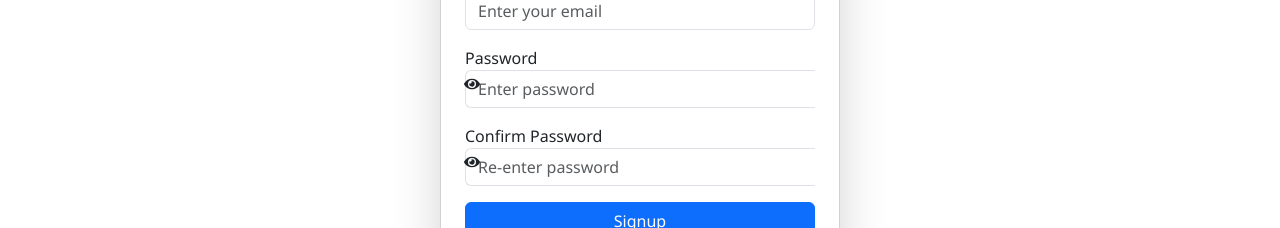
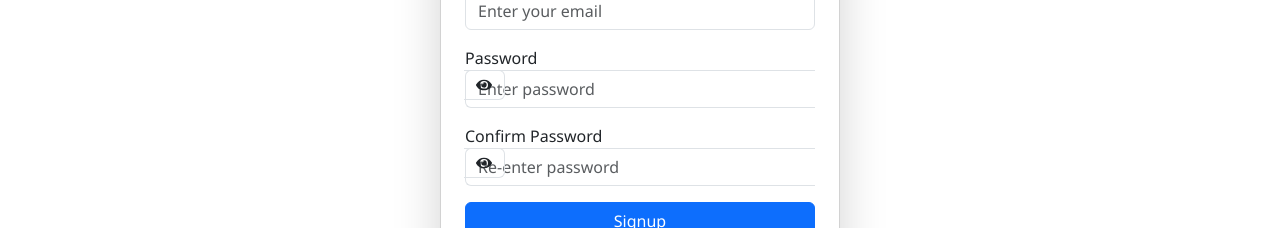
Before and after one commit to a-j-a-y-c-p/TripMitra, a React (Vite) app in the folder frontend/tripMitra-react/: page /signup in a window 1280 px wide. Shown: the part 420-648 px from the top of the page. Built offline with nearby package versions, Linux system fonts and the light colour scheme.

Commit message:
details page updated

```diff
--- a/frontend/tripMitra-react/src/routes/Signup.jsx
+++ b/frontend/tripMitra-react/src/routes/Signup.jsx
@@ -120,7 +120,6 @@ const Signup = () => {
               <span
                 className="input-group-text position-absolute"
                 onClick={() => setShowPassword(!showPassword)}
-                className="position-absolute"
                 style={{
 
                   cursor: "pointer",
@@ -151,7 +150,6 @@ const Signup = () => {
               <span
                 className="input-group-text position-absolute"
                 onClick={() => setShowConfirmPassword(!showConfirmPassword)}
-                className="position-absolute"
                 style={{
 
                   cursor: "pointer",
```
